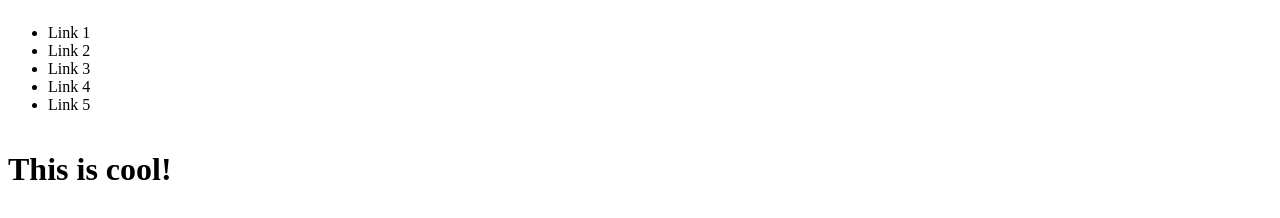
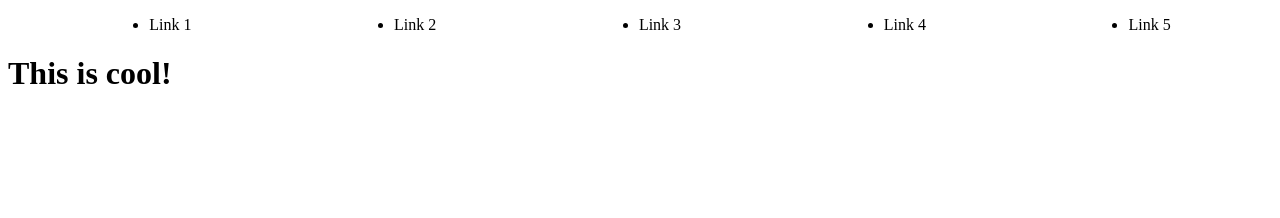
Before and after one commit to web2crasch/web2crasch.github.io, a plain HTML site: page index.html in a window 1280 px wide. Drawn offline with Linux system fonts and the light colour scheme.

Commit message:
starting flex nav

```diff
--- a/styles.css
+++ b/styles.css
@@ -3,5 +3,6 @@ header nav {
 }
 
 header nav ul {
-    display: inline-block;
+    display: flex;
+    justify-content: space-around;
 }
```
